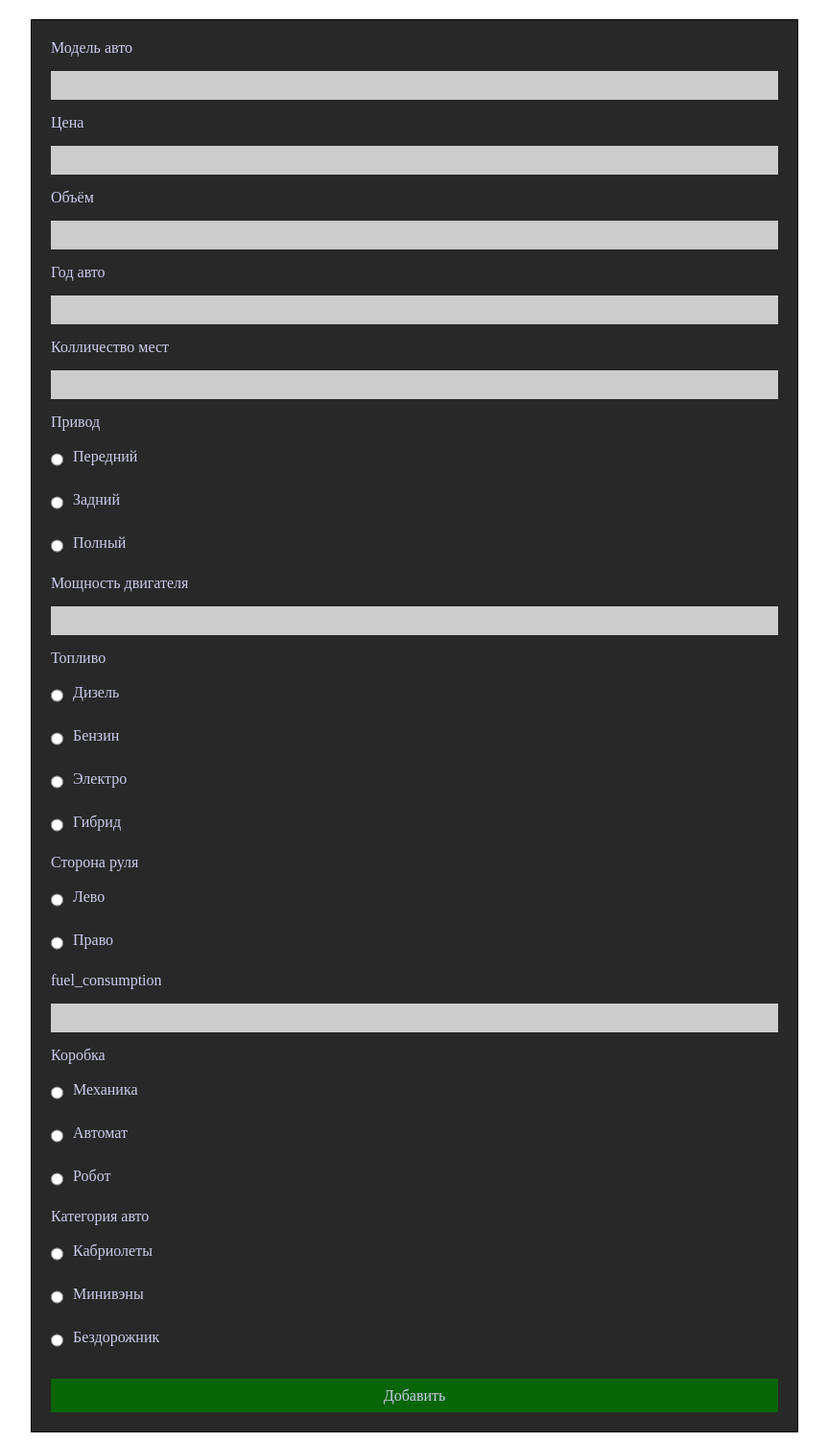
After one commit to ashim120303/carsharing, a PHP site: page /add.html in a window 1280 px wide. The commit adds this page. Shown: the whole page at 96% size, without its empty margins (208-1071 px from the left). Run offline with PHP 8.4, Linux system fonts and the light colour scheme.

Commit message:
Completed front

```diff
--- /dev/null
+++ b/add.html
@@ -0,0 +1,111 @@
+<!DOCTYPE html>
+<html lang="en">
+
+<head>
+  <meta charset="UTF-8">
+  <meta name="viewport" content="width=device-width, initial-scale=1.0">
+  <title>Add car</title>
+  <link rel="stylesheet" href="css/add.css">
+</head>
+
+<body>
+  <div class="wrapper">
+    <div class="wrapper">
+      <form action="" method="post" class="form">
+        <p class="form__text">Модель авто</p>
+        <input type="text" class="form__input" name="model" required>
+
+        <p class="form__text">Цена</p>
+        <input type="number" class="form__input" name="price" required>
+
+        <p class="form__text">Объём</p>
+        <input type="number" class="form__input" name="engine_volume" required>
+
+        <p class="form__text">Год авто</p>
+        <input type="number" class="form__input" name="year_of_manufacture" required>
+
+        <p class="form__text">Колличество мест</p>
+        <input type="number" class="form__input" name="number_of_seats" required>
+
+        <p class="form__text">Привод</p>
+        <div class="form__radio-block">
+          <input type="radio" id="Передний" class="form__input" name="drive" value="Передний" required>
+          <label for="Передний">Передний</label>
+        </div>
+        <div class="form__radio-block">
+          <input type="radio" id="Задний" class="form__input" name="drive" value="Задний" required>
+          <label for="Задний">Задний</label>
+        </div>
+        <div class="form__radio-block">
+          <input type="radio" id="Полный" class="form__input" name="drive" value="Полный" required>
+          <label for="Полный">Полный</label>
+        </div>
+
+        <p class="form__text">Мощность двигателя</p>
+        <input type="number" class="form__input" name="engine_power" required>
+
+        <p class="form__text">Топливо</p>
+        <div class="form__radio-block">
+          <input type="radio" id="Дизель" class="form__input" name="fuel_type" value="Дизель" required>
+          <label for="Дизель">Дизель</label>
+        </div>
+        <div class="form__radio-block">
+          <input type="radio" id="Бензин" class="form__input" name="fuel_type" value="Бензин" required>
+          <label for="Бензин">Бензин</label>
+        </div>
+        <div class="form__radio-block">
+          <input type="radio" id="Электро" class="form__input" name="fuel_type" value="Электро" required>
+          <label for="Электро">Электро</label>
+        </div>
+        <div class="form__radio-block">
+          <input type="radio" id="Гибрид" class="form__input" name="fuel_type" value="Гибрид" required>
+          <label for="Гибрид">Гибрид</label>
+        </div>
+
+        <p class="form__text">Сторона руля</p>
+        <div class="form__radio-block">
+          <input type="radio" id="Лево" class="form__input" name="steering_side" value="Лево" required>
+          <label for="Лево">Лево</label>
+        </div>
+        <div class="form__radio-block">
+          <input type="radio" id="Право" class="form__input" name="steering_side" value="Право" required>
+          <label for="Право">Право</label>
+        </div>
+
+        <p class="form__text">fuel_consumption</p>
+        <input type="number" class="form__input" name="fuel_consumption" required>
+
+        <p class="form__text">Коробка</p>
+        <div class="form__radio-block">
+          <input type="radio" id="Механика" class="form__input" name="transmission" value="Механика" required>
+          <label for="Механика">Механика</label>
+        </div>
+        <div class="form__radio-block">
+          <input type="radio" id="Автомат" class="form__input" name="transmission" value="Автомат" required>
+          <label for="Автомат">Автомат</label>
+        </div>
+        <div class="form__radio-block">
+          <input type="radio" id="Робот" class="form__input" name="transmission" value="Робот" required>
+          <label for="Робот">Робот</label>
+        </div>
+
+        <p class="form__text">Категория авто</p>
+        <div class="form__radio-block">
+          <input type="radio" id="Механика" class="form__input" name="category_id" value="Механика" required>
+          <label for="Механика">Кабриолеты</label>
+        </div>
+        <div class="form__radio-block">
+          <input type="radio" id="Автомат" class="form__input" name="category_id" value="Автомат" required>
+          <label for="Автомат">Минивэны</label>
+        </div>
+        <div class="form__radio-block">
+          <input type="radio" id="Робот" class="form__input" name="category_id" value="Робот" required>
+          <label for="Робот">Бездорожник</label>
+        </div>
+
+        <button class="form__button btn" name="add">Добавить</button>
+      </form>
+    </div>
+</body>
+
+</html>
--- /dev/null
+++ b/css/add.css
@@ -0,0 +1,63 @@
+/* RESET STYLES ======================================== */
+* {margin: 0;border: 0;padding: 0;}
+*,*::before,*::after {box-sizing: inherit;}
+html,body {height: 100%;box-sizing: border-box;}
+li {list-style: none;}
+a {color: inherit;text-decoration: none;}
+button {font: inherit;color: inherit;cursor: pointer;background-color: transparent;}
+input:focus{outline: none;}
+
+
+/* FORM STYLES ======================================== */
+.wrapper{
+  overflow: hidden;
+  display: flex;
+  align-items: center;
+  justify-content: center;
+  margin: 10px 0;
+}
+.form {
+  width: 800px;
+  background-color: #282828;
+  padding: 20px;
+  border: 1px solid #000;
+  display: flex;
+  flex-direction: column;
+  color: #cce;
+}
+.form__input {
+  height: 30px;
+  margin-bottom: 15px;
+  background-color: #ccc;
+  font-size: 14px;
+  padding: 2px 8px;
+}
+.form__text{
+  font-size: 16px;
+  margin-bottom: 15px;
+}
+.form__text:focus{
+  text-decoration: none;
+}
+.form__radio-block{
+  display: flex;
+}
+.form__radio-block label{
+  height: 100%;
+  margin-left: 10px;
+  display: block;
+  margin-top: 3px;
+}
+.form__button {
+  width: 100%;
+  height: 35px;
+  margin: 0 auto;
+  background-color: rgb(8, 101, 8);
+  margin-top: 10px;
+}
+
+@media (max-width: 865px) {
+  .form{
+    margin: 24px;
+  }
+}
```
Also changed, not shown: css/main.css (+65 -30 lines), index.html (+12 -1 lines), js/app.js (+18 -0 lines).
